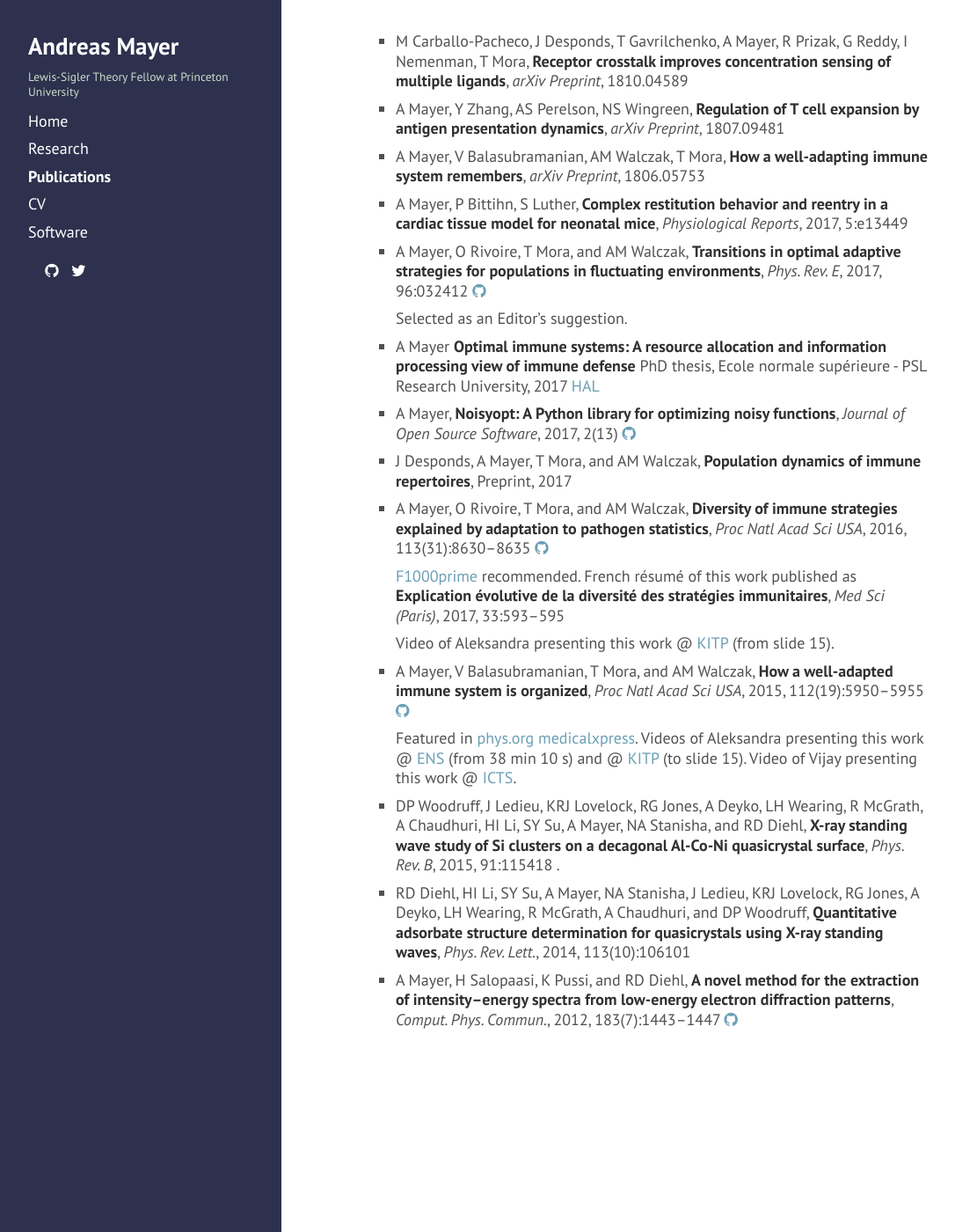
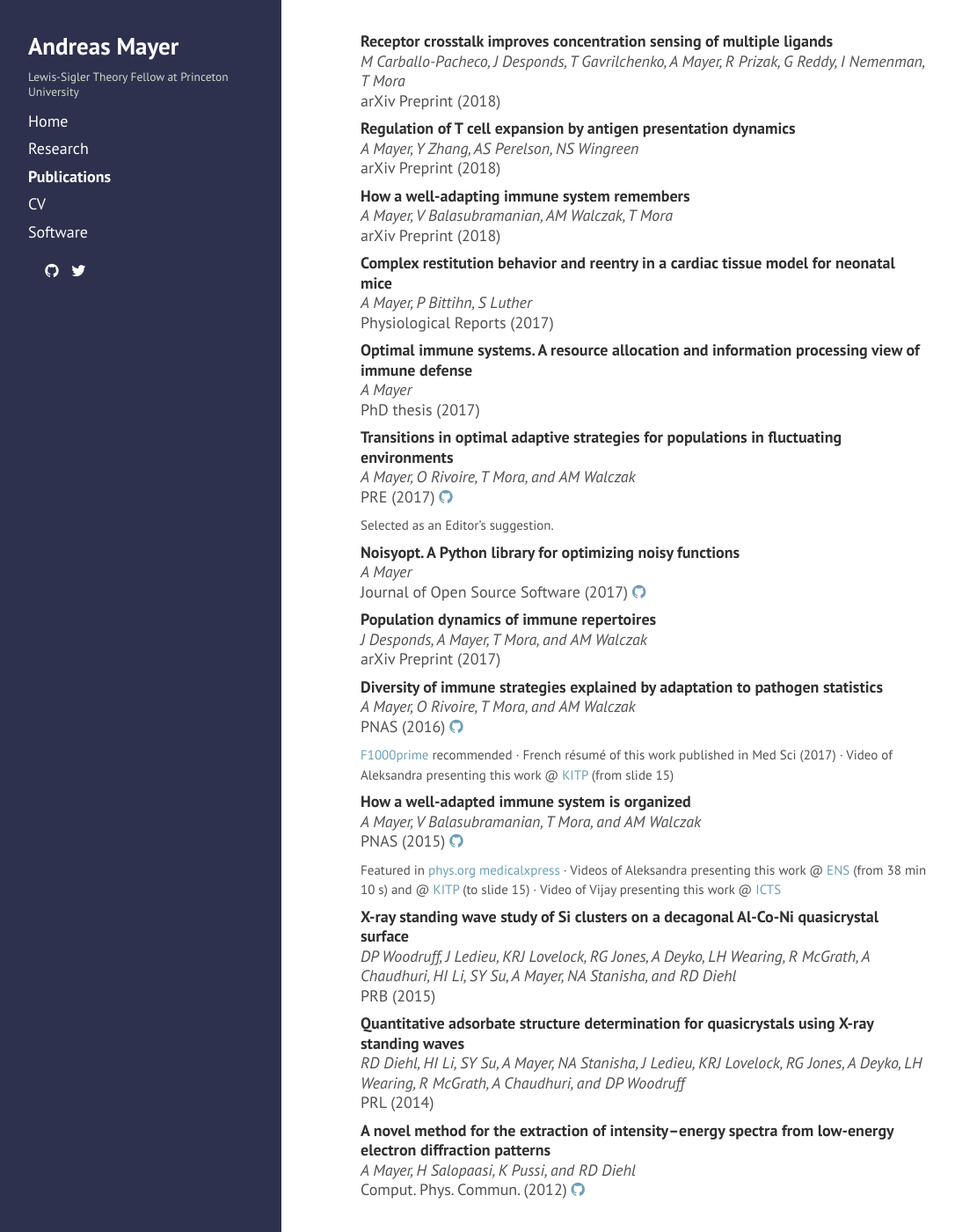
Before and after one commit to andim/andim.github.io, a Jekyll site: the page built from publications.md, in a window 1280 px wide and 1400 px high. Shown: the whole window at 88% size, without its empty margins (4-1090 px from the left). Built offline with Jekyll 4.4.1, drawn with Linux system fonts in a browser that asks for light colours; nearby versions of some CDN libraries; a style sheet for code colours, icons or effects is not loaded.

Commit message:
more flexible generation of the publication list

```diff
--- a/publications.md
+++ b/publications.md
@@ -4,36 +4,16 @@ title: Publications
 order: 3
 ---
 
-* M Carballo-Pacheco, J Desponds, T Gavrilchenko, A Mayer, R Prizak, G Reddy, I Nemenman, T Mora, **Receptor crosstalk improves concentration sensing of multiple ligands**, *arXiv Preprint*, 1810.04589 [<i class="ai ai-arxiv"></i>](https://arxiv.org/abs/1810.04589)
+{% for pub in site.data.publist %}
 
-* A Mayer, Y Zhang, AS Perelson, NS Wingreen, **Regulation of T cell expansion by antigen presentation dynamics**, *arXiv Preprint*, 1807.09481 [<i class="ai ai-arxiv"></i>](https://arxiv.org/abs/1807.09481)
+  **{{ pub.title }}** <br />
+  *{{ pub.authors }}*<br />
+  {{ pub.journal }} ({{ pub.year }})
+{% if pub.links.arxiv %}[<i class="ai ai-arxiv"></i>]({{ pub.links.arxiv }}){% endif %}{% if pub.links.doi %}[<i class="ai ai-doi"></i>]({{ pub.links.doi }}){% endif %}{% if pub.links.pdf %}[<i class="ai ai-open-access"></i>]({{ pub.links.pdf }}){% endif %}{% if pub.links.github %}[<i class="fa fa-github"></i>]({{ pub.links.github }}){% endif %}
+{% if pub.media %}
+<small>
+{{ pub.media }}
+</small>
+{% endif %}
 
-* A Mayer, V Balasubramanian, AM Walczak, T Mora, **How a well-adapting immune system remembers**, *arXiv Preprint*, 1806.05753 [<i class="ai ai-arxiv"></i>](https://arxiv.org/abs/1806.05753)
-
-* A Mayer, P Bittihn, S Luther, **Complex restitution behavior and reentry in a cardiac tissue model for neonatal mice**, *Physiological Reports*, 2017, 5:e13449 [<i class="ai ai-doi"></i>](http://doi.org/10.14814/phy2.13449) [<i class="ai ai-open-access"></i>](http://physics.princeton.edu/~am66/paper/2017miceheart.pdf)
-
-*   A Mayer, O Rivoire, T Mora, and AM Walczak, **Transitions in optimal adaptive strategies for populations in fluctuating environments**, *Phys. Rev. E*, 2017, 96:032412 [<i class="ai ai-doi"></i>](http://doi.org/10.1103/PhysRevE.96.032412) [<i class="ai ai-open-access"></i>](http://physics.princeton.edu/~am66/paper/2017transitions.pdf) [<i class="fa fa-github"></i>](http://github.com/andim/transitions-paper)
-
-    Selected as an Editor's suggestion.
-
-* A Mayer **Optimal immune systems: A resource allocation and information processing view of immune defense** PhD thesis, Ecole normale supérieure - PSL Research University, 2017 [HAL](https://hal.archives-ouvertes.fr/tel-01707653) [<i class="ai ai-open-access"></i>](http://physics.princeton.edu/~am66/paper/2017phdthesis.pdf)
-
-*   A Mayer, **Noisyopt: A Python library for optimizing noisy functions**, *Journal of Open Source Software*, 2017, 2(13) [<i class="ai ai-doi"></i>](http://doi.org/10.21105/joss.00258) [<i class="ai ai-open-access"></i>](http://physics.princeton.edu/~am66/paper/2017noisyopt.pdf) [<i class="fa fa-github"></i>](http://github.com/andim/noisyopt)
-
-*   J Desponds, A Mayer, T Mora, and AM Walczak, **Population dynamics of immune repertoires**, Preprint, 2017 [<i class="ai ai-doi"></i>](http://doi.org/10.1101/112755)
-
-*   A Mayer, O Rivoire, T Mora, and AM Walczak, **Diversity of immune strategies explained by adaptation to pathogen statistics**, *Proc Natl Acad Sci USA*, 2016, 113(31):8630--8635 [<i class="ai ai-doi"></i>](http://dx.doi.org/10.1073/pnas.1600663113) [<i class="ai ai-open-access"></i>](http://physics.princeton.edu/~am66/paper/2016evolimmune.pdf) [<i class="fa fa-github"></i>](http://github.com/andim/evolimmune)
-
-    [F1000prime](http://f1000.com/prime/726559726) recommended. French résumé of this work published as **Explication évolutive de la diversité des stratégies immunitaires**, *Med Sci (Paris)*, 2017, 33:593–595 [<i class="ai ai-doi"></i>](http://doi.org/10.1051/medsci/20173306012) [<i class="ai ai-open-access"></i>](http://physics.princeton.edu/~am66/paper/2017evolimmunefr.pdf)
-
-    Video of Aleksandra presenting this work @ [KITP](http://online.kitp.ucsb.edu/online/immuno16/walczak/) (from slide 15).
-
-*   A Mayer, V Balasubramanian, T Mora, and AM Walczak, **How a well-adapted immune system is organized**, *Proc Natl Acad Sci USA*, 2015, 112(19):5950--5955 [<i class="ai ai-doi"></i>](http://dx.doi.org/10.1073/pnas.1421827112) [<i class="ai ai-open-access"></i>](http://physics.princeton.edu/~am66/paper/2015optimmune.pdf) [<i class="fa fa-github"></i>](http://github.com/andim/optimmune)
-
-    Featured in [phys.org medicalxpress](http://medicalxpress.com/news/2015-05-host-thyself-immune-self-organizes-minimize.html). Videos of Aleksandra presenting this work @ [ENS](http://www.savoirs.ens.fr/expose.php?id=2333) (from 38 min 10 s) and @ [KITP](http://online.kitp.ucsb.edu/online/immuno16/walczak/) (to slide 15). Video of Vijay presenting this work @ [ICTS](http://www.youtube.com/watch?v=7xnvNp8SKJY&t=32m0s).
-
-*   DP Woodruff, J Ledieu, KRJ Lovelock, RG Jones, A Deyko, LH Wearing, R McGrath, A Chaudhuri, HI Li, SY Su, A Mayer, NA Stanisha, and RD Diehl, **X-ray standing wave study of Si clusters on a decagonal Al-Co-Ni quasicrystal surface**, *Phys. Rev. B*, 2015, 91:115418 [<i class="ai ai-doi"></i>](http://dx.doi.org/10.1103/PhysRevB.91.115418) [<i class="ai ai-open-access"></i>](http://physics.princeton.edu/~am66/paper/2015quasicrystal.pdf).
-
-*   RD Diehl, HI Li, SY Su, A Mayer, NA Stanisha, J Ledieu, KRJ Lovelock, RG Jones, A Deyko, LH Wearing, R McGrath, A Chaudhuri, and DP Woodruff, **Quantitative adsorbate structure determination for quasicrystals using X-ray standing waves**, *Phys. Rev. Lett.*, 2014, 113(10):106101 [<i class="ai ai-doi"></i>](http://dx.doi.org/10.1103/PhysRevLett.113.106101) [<i class="ai ai-open-access"></i>](http://physics.princeton.edu/~am66/paper/2014quasicrystal.pdf)
-
-*   A Mayer, H Salopaasi, K Pussi, and RD Diehl, **A novel method for the extraction of intensity--energy spectra from low-energy electron diffraction patterns**, *Comput. Phys. Commun.*, 2012, 183(7):1443--1447 [<i class="ai ai-doi"></i>](http://dx.doi.org/10.1016/j.cpc.2012.02.019) [<i class="ai ai-open-access"></i>](http://physics.princeton.edu/~am66/paper/2012easyleed.pdf) [<i class="fa fa-github"></i>](http://github.com/andim/easyleed)
+{% endfor %}
```
Also changed, not shown: _data/publist.yml (added, +118 -0 lines), index.md (+1 -1 lines).
